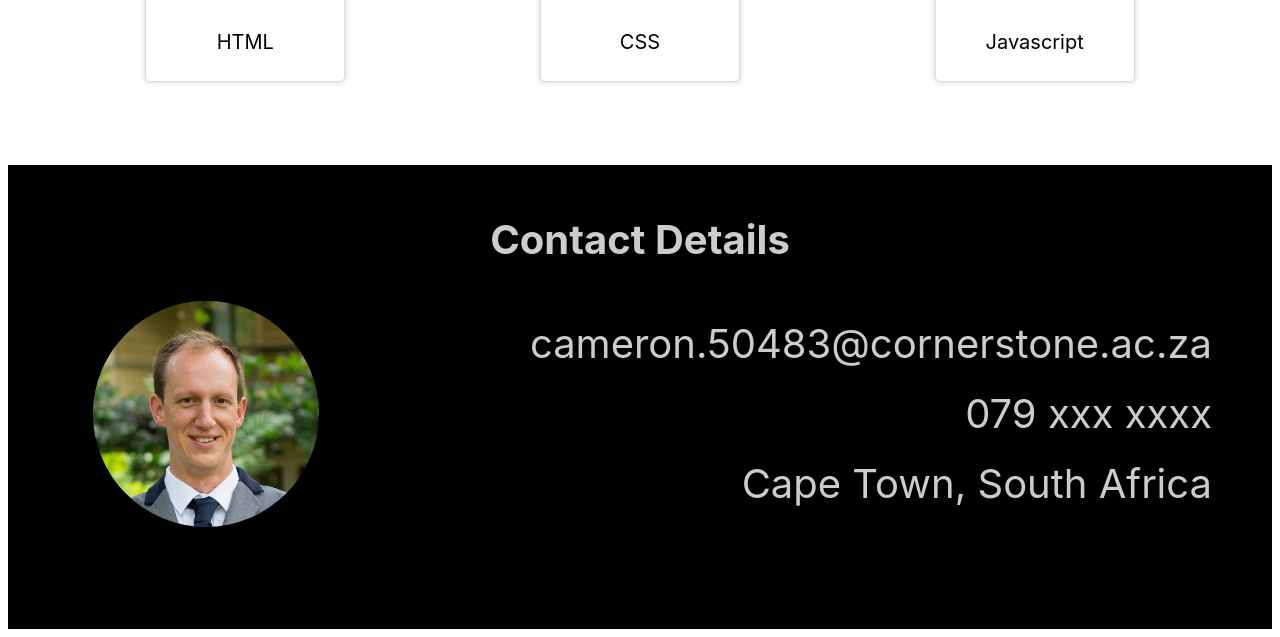
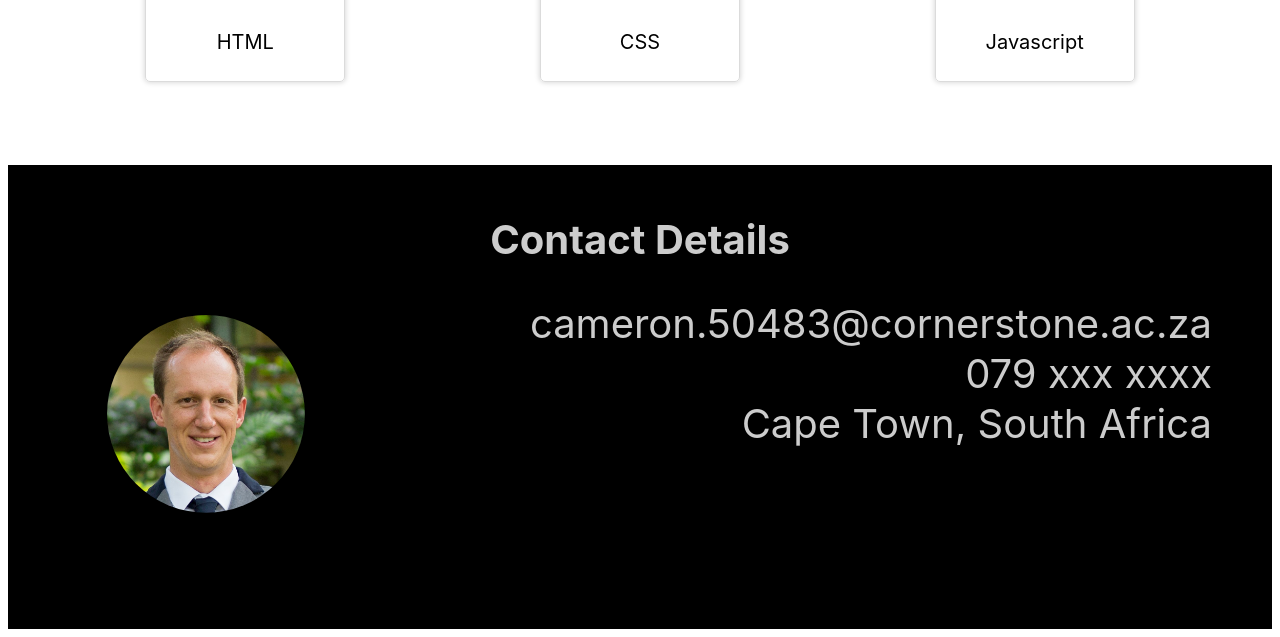
Before and after one commit to CamGen/Cameron-Dorning-CV, a plain HTML site: page index.html in a window 1280 px wide. Shown: the part 3455-4092 px from the top of the page. Drawn offline with Linux system fonts and the light colour scheme; a script that the page names is missing.

Commit message:
Contact image crop

```diff
--- a/css/stylesheet.css
+++ b/css/stylesheet.css
@@ -91,6 +91,7 @@ div.content {
     margin-right: 50px;
     margin-top: 0px;
     margin-bottom: 0px;
+    padding-top: 0px;
 }
 
 p {
@@ -162,7 +163,7 @@ div.gridSkills img {
 }
 
 #profile {
-    clip-path: circle(40% at 50% 37%);
+    clip-path: circle(35% at 50% 37%);
     width: 250px;
 }
 
@@ -176,7 +177,6 @@ div.gridSkills img {
     }
 
     #contact p {
-        padding-top: 0px;
         margin: 0px;
     }
 }
```
